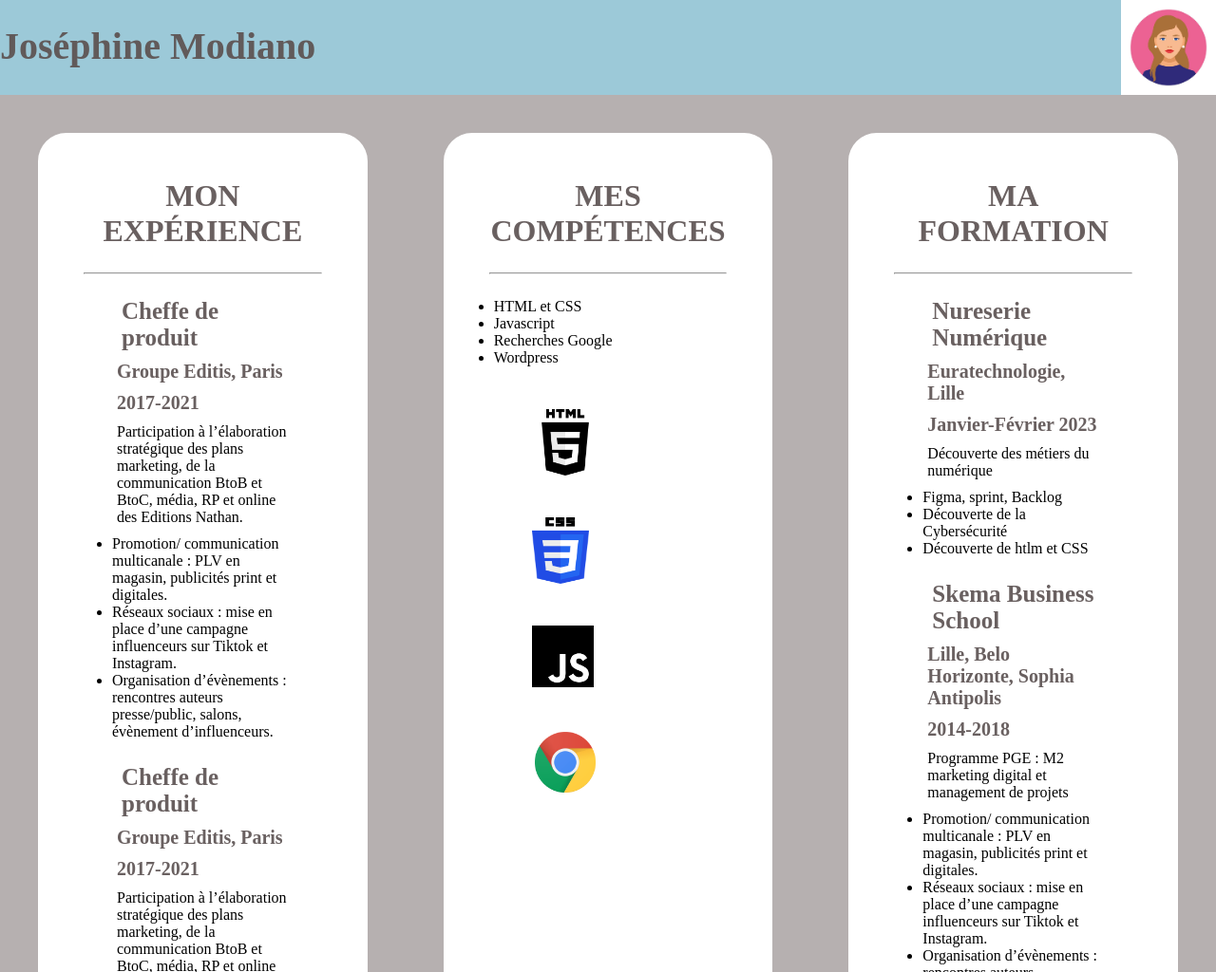
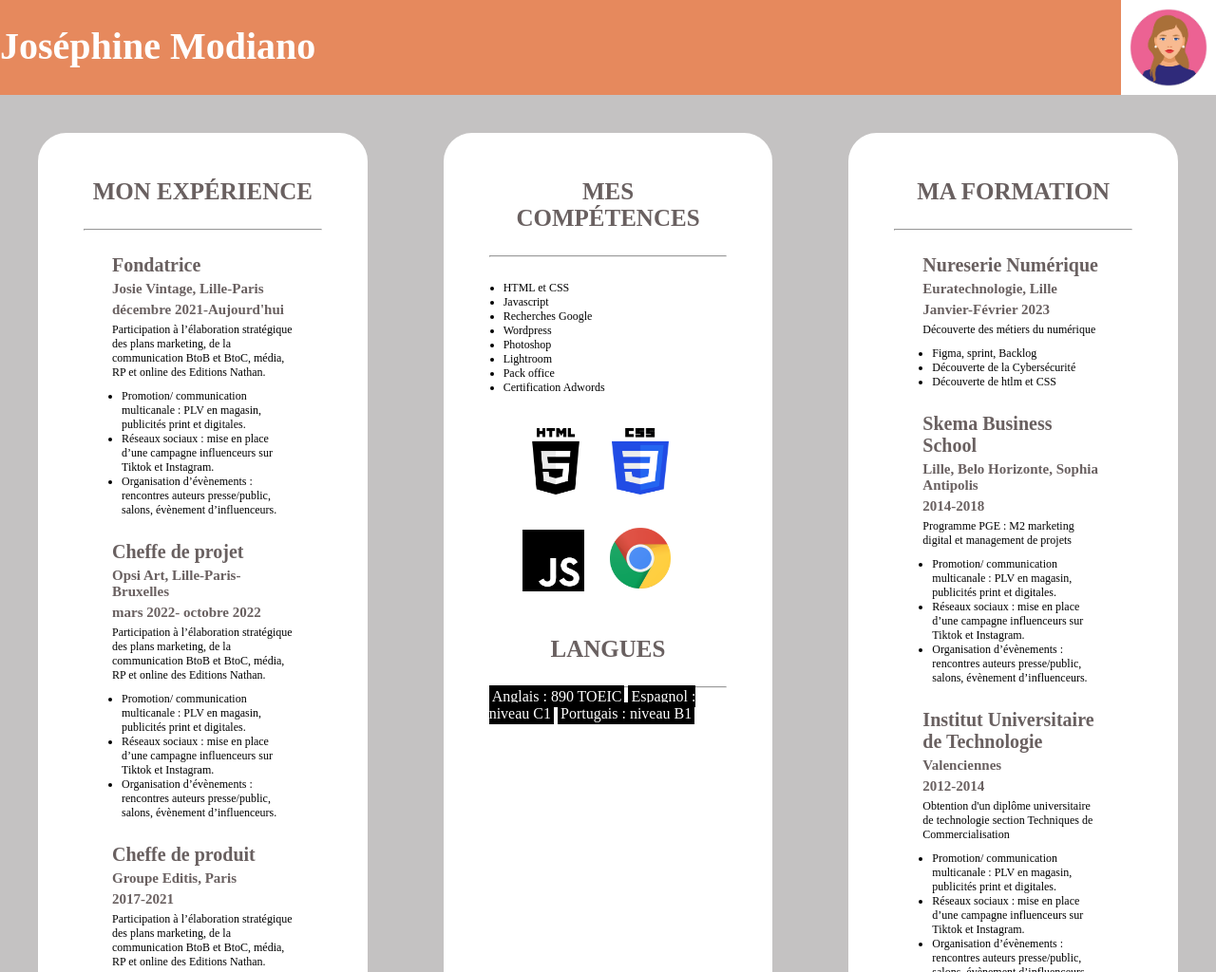
Before and after one commit to jojomodiano/CV-Josephine-modiano, a plain HTML site: page HTML/CV.html in a window 1280 px wide. Shown: the top 1024 px of the page at 95% size. Drawn offline with Linux system fonts and the light colour scheme.

Commit message:
second commit

```diff
--- a/HTML/CV.html
+++ b/HTML/CV.html
@@ -22,9 +22,9 @@
          <hr>
 
             <article>
-            <h3>Cheffe de produit</h3>
-                <h4>Groupe Editis, Paris</h4>
-                <h4>2017-2021</h4>
+            <h3>Fondatrice</h3>
+                <h4>Josie Vintage, Lille-Paris</h4>
+                <h4>décembre 2021-Aujourd'hui</h4>
                     <p>Participation à l’élaboration stratégique des plans marketing, de la communication BtoB et BtoC, média, RP et online des Editions Nathan.
                     </p>
                     <ul><li>Promotion/ communication multicanale :  PLV en magasin, publicités print et digitales.</li>
@@ -37,9 +37,9 @@
 
 
             <article>
-                <h3>Cheffe de produit</h3>
-                <h4>Groupe Editis, Paris</h4>
-                <h4>2017-2021</h4>
+                <h3>Cheffe de projet</h3>
+                <h4>Opsi Art, Lille-Paris-Bruxelles</h4>
+                <h4>mars 2022- octobre 2022</h4>
                 <p>Participation à l’élaboration stratégique des plans marketing, de la communication BtoB et BtoC, média, RP et online des Editions Nathan.</p>
                 <ul><li>Promotion/ communication multicanale :  PLV en magasin, publicités print et digitales.</li>
                        <li>Réseaux sociaux : mise en place d’une campagne influenceurs sur Tiktok et Instagram.</li>
@@ -52,6 +52,17 @@
             <article>
                 <h3>Cheffe de produit</h3>
                 <h4>Groupe Editis, Paris</h4>
+                <h4>2017-2021</h4>
+                <p>Participation à l’élaboration stratégique des plans marketing, de la communication BtoB et BtoC, média, RP et online des Editions Nathan.</p>
+                <ul> <li>Promotion/ communication multicanale :  PLV en magasin, publicités print et digitales.</li>
+                        <li>Réseaux sociaux : mise en place d’une campagne influenceurs sur Tiktok et Instagram.</li>
+                        <li> Organisation d’évènements : rencontres auteurs presse/public, salons, évènement d’influenceurs.</li>
+                </ul>
+            </article>
+
+            <article>
+                <h3>Cheffe de produit</h3>
+                <h4>Réunion des musées nationaux et du Grand Palais, Paris</h4>
                 <h4>2017-2021</h4>
                 <p>Participation à l’élaboration stratégique des plans marketing, de la communication BtoB et BtoC, média, RP et online des Editions Nathan.</p>
                 <ul> <li>Promotion/ communication multicanale :  PLV en magasin, publicités print et digitales.</li>
@@ -73,6 +84,10 @@
                     <li>Javascript</li>
                     <li>Recherches Google</li>
                     <li>Wordpress</li>
+                    <li>Photoshop</li>
+                    <li>Lightroom</li>
+                    <li>Pack office</li>
+                    <li>Certification Adwords</li>
                 </ul>
 
 
@@ -83,9 +98,12 @@
                     <img src="./chrome.png" width="70" height="70">
             </article>
 
+        <h2>Langues</h2>
+        <hr>
+                <span>Anglais : 890 TOEIC</span>
+                <span>Espagnol : niveau C1</span>
+                <span>Portugais : niveau B1</span>
     </section>
-
-
 
 
     <section>
--- a/HTML/style.css
+++ b/HTML/style.css
@@ -6,17 +6,17 @@
 
 
 body {
-    background-color: rgb(182, 176, 176);
+    background-color: rgb(196, 194, 194);
 }
 
 header {
-    background-color: rgb(156, 201, 216);
+    background-color: rgb(230, 137, 93);
     display: flex;
     justify-content:space-between;
 }
 
 h1 {
-    color: rgb(97, 90, 90);
+    color: rgb(255, 255, 255);
     font-size:40px;
     text-align: left;
     justify-content: space-between;
@@ -28,20 +28,20 @@ h2 {
     text-align: center;
     margin-bottom: 25px;
     text-transform:uppercase;
-    font-size: 32px;
+    font-size: 25px;
 }
 
 h3 {
     color: rgb(105, 96, 96);
-    font-size: 25px;
-    margin: 15px;
-    margin-bottom: 10px;
+    font-size: 20px;
+    margin: 5px;
+    margin-bottom: 5px;
 }
 
 h4 {
     color: rgb(105, 96, 96);
-    font-size: 20px;
-    margin: 10px;
+    font-size: 15px;
+    margin: 5px;
 }
 
 
@@ -64,11 +64,14 @@ margin: 25px;
 }
 
 p{
-margin: 10px;
+margin: 5px;
+font-size: 12px;
 }
 
 ul{
-margin: 5px;
+margin: 10px;
+margin-left: 15px;
+font-size: 12px;
 }
 
 .Competences ul {
@@ -76,5 +79,13 @@ margin: 5px;
 }
 
 .Competences img {
-    margin: 20px;
+    margin: 10px;
+    margin-bottom: 18px;
 }
+
+span {
+    margin-top: 10px;
+    color: white;
+    border: solid rgb(0, 0, 0);
+    background-color: black;
+}
```
